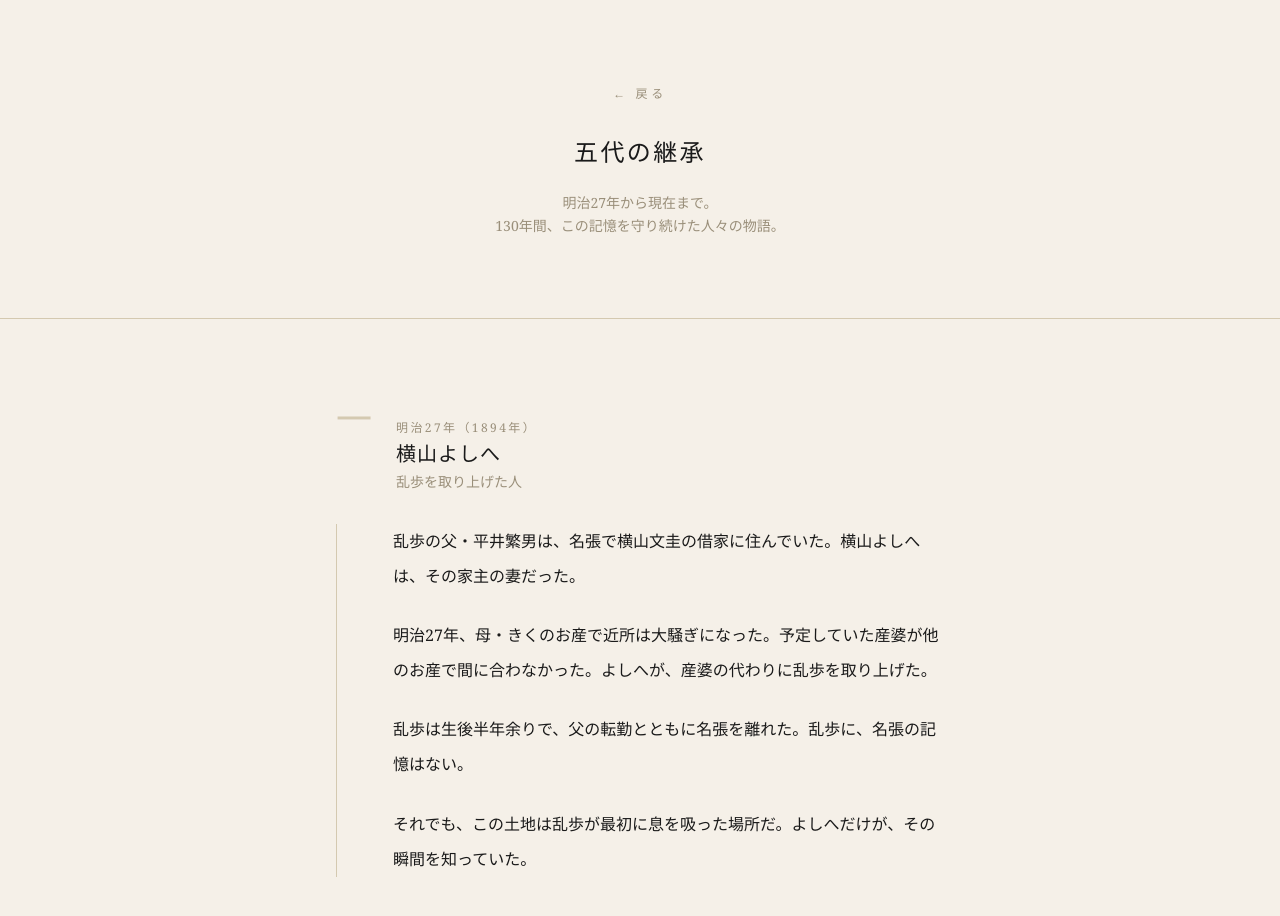
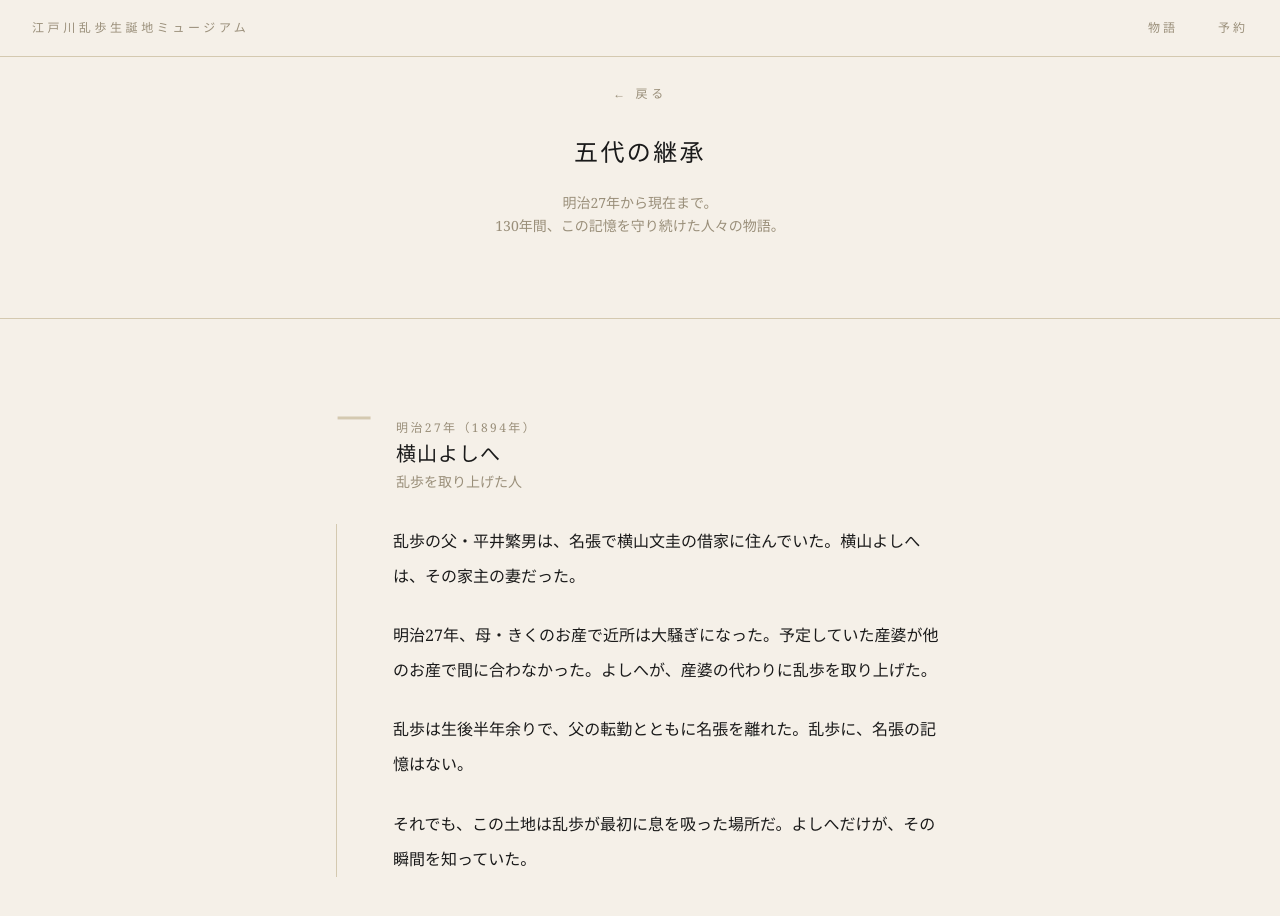
Before and after one commit to RampotoNabari/ranpo-museum, a Next.js app: page /story in a window 1280 px wide. Shown: the top 916 px of the page. Built offline with nearby package versions, Linux system fonts and the light colour scheme.

Commit message:
背景画像追加

```diff
--- /dev/null
+++ b/app/components/Header.tsx
@@ -0,0 +1,49 @@
+"use client";
+
+import Link from "next/link";
+import { usePathname } from "next/navigation";
+import { useState } from "react";
+
+export default function Header() {
+  const pathname = usePathname();
+  const isHome = pathname === "/";
+  const [menuOpen, setMenuOpen] = useState(false);
+
+  return (
+    <header className={`fixed top-0 left-0 right-0 z-50 px-8 py-5 flex justify-between items-center transition-colors duration-500 ${isHome ? "bg-transparent" : "bg-[var(--background)] border-b border-[#d4c9b0]"}`}>
+      <Link href="/" className={`text-xs tracking-[0.3em] hover:opacity-60 transition-opacity ${isHome ? "text-white/70" : "text-[var(--muted)]"}`}>
+        江戸川乱歩生誕地ミュージアム
+      </Link>
+
+      {/* デスクトップナビ */}
+      <nav className="hidden md:flex gap-10">
+        <Link href="/story" className={`text-xs tracking-[0.25em] hover:opacity-60 transition-opacity ${isHome ? "text-white/70" : "text-[var(--muted)]"}`}>
+          物語
+        </Link>
+        <Link href="/reserve" className={`text-xs tracking-[0.25em] hover:opacity-60 transition-opacity ${isHome ? "text-white/70" : "text-[var(--muted)]"}`}>
+          予約
+        </Link>
+      </nav>
+
+      {/* モバイルメニューボタン */}
+      <button
+        className={`md:hidden text-xs tracking-[0.2em] hover:opacity-60 transition-opacity ${isHome ? "text-white/70" : "text-[var(--muted)]"}`}
+        onClick={() => setMenuOpen(!menuOpen)}
+      >
+        {menuOpen ? "閉じる" : "メニュー"}
+      </button>
+
+      {/* モバイルメニュー */}
+      {menuOpen && (
+        <div className="absolute top-full left-0 right-0 bg-[var(--background)] border-b border-[#d4c9b0] py-8 flex flex-col items-center gap-8 md:hidden">
+          <Link href="/story" className="text-xs tracking-[0.3em] text-[var(--muted)] hover:text-[var(--foreground)] transition-colors" onClick={() => setMenuOpen(false)}>
+            物語
+          </Link>
+          <Link href="/reserve" className="text-xs tracking-[0.3em] text-[var(--muted)] hover:text-[var(--foreground)] transition-colors" onClick={() => setMenuOpen(false)}>
+            予約
+          </Link>
+        </div>
+      )}
+    </header>
+  );
+}
--- a/app/layout.tsx
+++ b/app/layout.tsx
@@ -1,5 +1,6 @@
 import type { Metadata } from "next";
 import "./globals.css";
+import Header from "./components/Header";
 
 export const metadata: Metadata = {
   title: "江戸川乱歩生誕地ミュージアム",
@@ -14,6 +15,7 @@ export default function RootLayout({
   return (
     <html lang="ja" className="h-full">
       <body className="min-h-full flex flex-col bg-[var(--background)] text-[var(--foreground)]">
+        <Header />
         {children}
       </body>
     </html>
```
